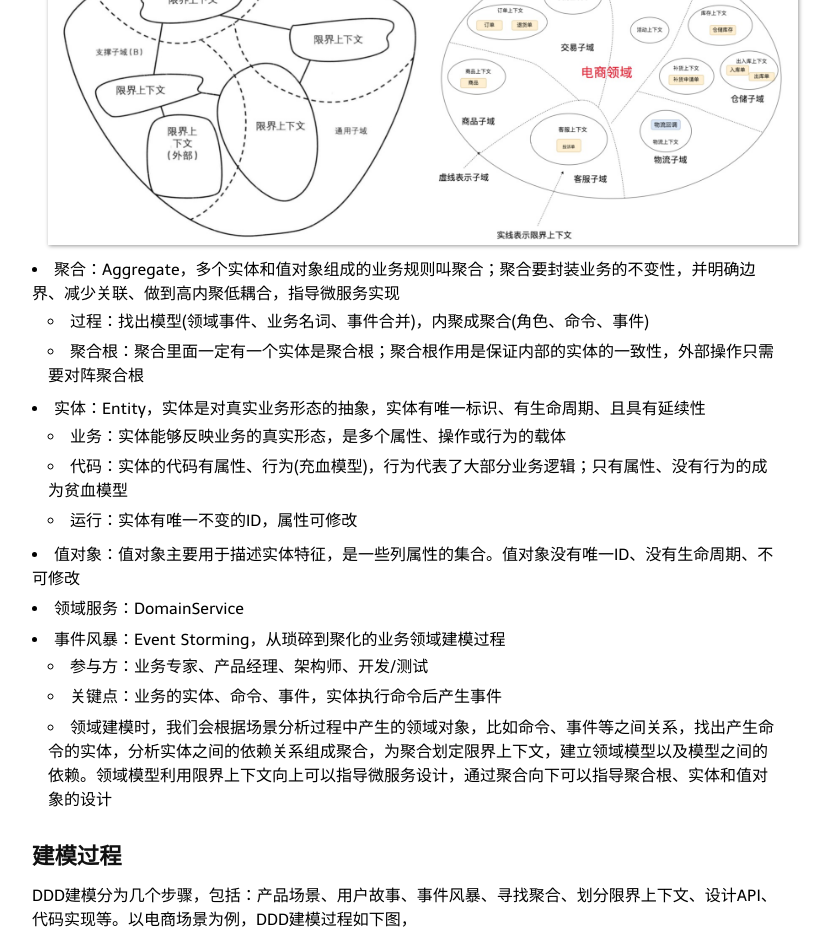
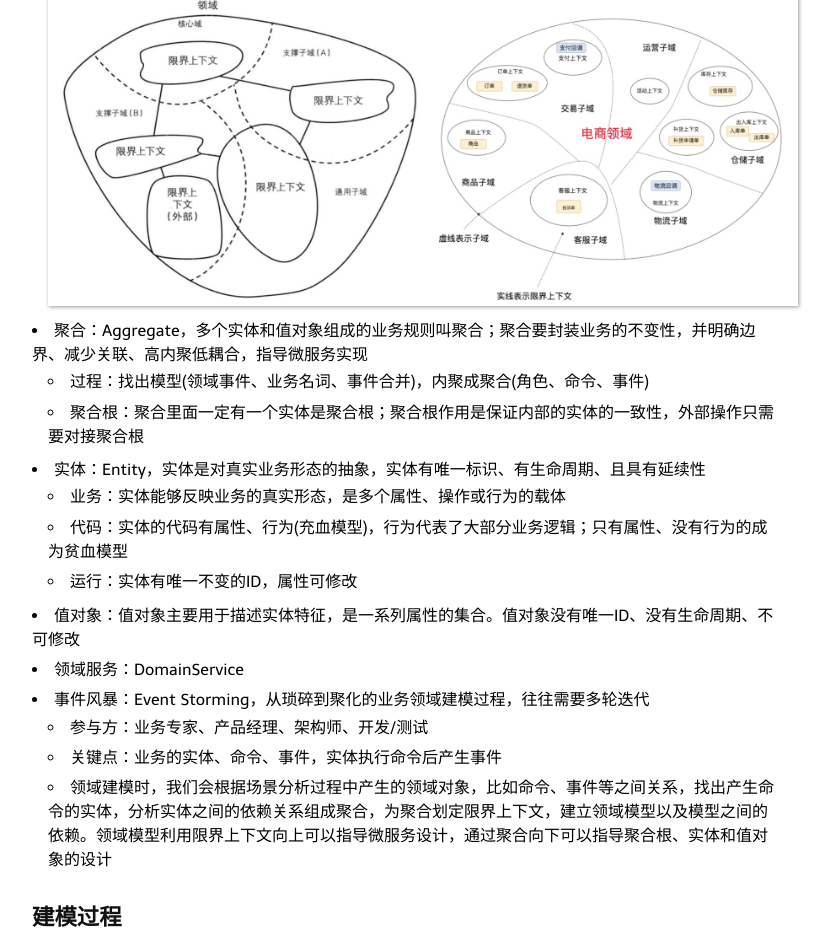
Before and after one commit to niean/niean.github.io, a Jekyll site: the page built from _posts/2023-08-26-se-ddd.markdown, in a window 1280 px wide and 1400 px high, scrolled down 1268 px. Shown: the top 945 px of the window, without its empty margins (233-1065 px from the left). Built offline with Jekyll 4.4.1, drawn with Linux system fonts in a browser that asks for light colours; comment, search, counter and statistics services are not loaded; some of the changed text lies outside the part shown; grey boxes are pictures that could not be loaded.

Commit message:
集中提交

```diff
--- a/_posts/2020-03-15-op-tb.markdown
+++ b/_posts/2020-03-15-op-tb.markdown
@@ -367,7 +367,7 @@
 
 - 目标正义性：提前协同目标，避免争抢资源。设计不佳的安全目标，不但无法贡献于业务目标，反而会争抢人力资源，变成负向生产力。
 - 权利正当性：打破专业封闭，拥抱分权监督。安全专家倾向于单向建设，制定标准(立)、发号施令(执)、审判结果(司)，成为三权独揽的独裁机构。
-    - 为了攫取正当性，催动认知偏差、混淆概念、威逼恐吓，更加招致反感。
+    - 为了攫取正当性，利用风险感知偏差，混淆概念、制造小概率模糊、威逼恐吓，更加招致反感。
 
 除隐私合规外，技术安全团队的价值呈现很尴尬，既有横向协作的使命(通过别人拿结果)、又要操管理者的心(背负安全指标)，左右为难。
 
--- a/_posts/2021-10-08-op-theory.markdown
+++ b/_posts/2021-10-08-op-theory.markdown
@@ -61,7 +61,7 @@
 
 DevOps：是一组过程、方法与系统的统称，用于促进开发、技术运营和质量保障（QA）部门之间的沟通、协作与整合。它的目标是缩短从开发到部署的周期，通过打破开发、测试、运维之间的壁垒，实现持续交付(Continuous Delivery)。
 
-GitOps：GitOps将应用的所有环境配置都通过Git进行管理，并通过自动化的流程进行交付和变更，这样就是GitOps的核心理念。
+GitOps：将技术对象的代码、配置、环境等通过Git进行管理，实现「版本控制、流程自动化」如代码合并触发CICD，效果上做到 可审计、可重复(相似说法是幂等 最终一致)。可重复的一个好的实践是声明式，而非命令式。
 
 FinOps：领域内尚未形成统一认知。
 
--- a/_posts/2023-08-26-se-ddd.markdown
+++ b/_posts/2023-08-26-se-ddd.markdown
@@ -18,7 +18,9 @@
 
 
 ## 基本概念
-- DDD：Domain-Driven Design，领域驱动设计，概念有领域/子域、限界上下文、聚合、实体/值对象等
+- DDD：Domain-Driven Design，领域驱动设计，概念有领域/子域、限界上下文、聚合等
+    - 战略：领域/子域、限界上下文(含通用语言)，上下文映射
+    - 战术：聚合，领域事件
 - 领域：Domain，用于划分**问题空间**，是特定场景下的业务范围；领域之下可以有多个子域，将复杂性分⽽治之
     - 子域：子域是一个明确的专业领域、提供解决方案，分为核心、支撑、通用三类
     - 核心域：决定产品和公司的核心竞争力，直接对业务产生价值
@@ -27,25 +29,25 @@
 - 限界上下文：Bounded Context，用于划分**解决方案空间**，通过限界上下⽂、来明确聚合(或领域)的范围和职责
     - 职责：限界上下文用来明确聚合(或领域)的范围和职责，定义了该领域内部的通用语言、模型和规则
     - 原则：解决相同问题的聚合(或领域)应该被放到同一个限界上下文；如果⼀个聚合同时解决多个问题，则需要对聚合进⾏拆分，拆分后的聚合应该被划分到不同限界上下⽂中
-    - 形式：子域和限界上下文实现时通常是1对1的关系，但也能多对多
+    - 形式：子域和限界上下文实现时通常是1:N的关系，但也能N:N
     - ![page.png](https://raw.githubusercontent.com/niean/niean.github.io/master/images/20230826/ddd-model-boundedcontext.jpg)
-- 聚合：Aggregate，多个实体和值对象组成的业务规则叫聚合；聚合要封装业务的不变性，并明确边界、减少关联、做到高内聚低耦合，指导微服务实现
+- 聚合：Aggregate，多个实体和值对象组成的业务规则叫聚合；聚合要封装业务的不变性，并明确边界、减少关联、高内聚低耦合，指导微服务实现
     - 过程：找出模型(领域事件、业务名词、事件合并)，内聚成聚合(角色、命令、事件)
-    - 聚合根：聚合里面一定有一个实体是聚合根；聚合根作用是保证内部的实体的一致性，外部操作只需要对阵聚合根
+    - 聚合根：聚合里面一定有一个实体是聚合根；聚合根作用是保证内部的实体的一致性，外部操作只需要对接聚合根
 - 实体：Entity，实体是对真实业务形态的抽象，实体有唯一标识、有生命周期、且具有延续性
     - 业务：实体能够反映业务的真实形态，是多个属性、操作或行为的载体
     - 代码：实体的代码有属性、行为(充血模型)，行为代表了大部分业务逻辑；只有属性、没有行为的成为贫血模型
     - 运行：实体有唯一不变的ID，属性可修改
-- 值对象：值对象主要用于描述实体特征，是一些列属性的集合。值对象没有唯一ID、没有生命周期、不可修改
+- 值对象：值对象主要用于描述实体特征，是一系列属性的集合。值对象没有唯一ID、没有生命周期、不可修改
 - 领域服务：DomainService
-- 事件风暴：Event Storming，从琐碎到聚化的业务领域建模过程
+- 事件风暴：Event Storming，从琐碎到聚化的业务领域建模过程，往往需要多轮迭代
     - 参与方：业务专家、产品经理、架构师、开发/测试
     - 关键点：业务的实体、命令、事件，实体执行命令后产生事件
     - 领域建模时，我们会根据场景分析过程中产生的领域对象，比如命令、事件等之间关系，找出产生命令的实体，分析实体之间的依赖关系组成聚合，为聚合划定限界上下文，建立领域模型以及模型之间的依赖。领域模型利用限界上下文向上可以指导微服务设计，通过聚合向下可以指导聚合根、实体和值对象的设计
 
 
 ## 建模过程
-DDD建模分为几个步骤，包括：产品场景、用户故事、事件风暴、寻找聚合、划分限界上下文、设计API、代码实现等。以电商场景为例，DDD建模过程如下图，
+DDD建模分为几个步骤，包括：明确场景、用户故事、事件风暴、寻找聚合、划分限界上下文、设计API、代码实现等。以电商场景为例，DDD建模过程如下图，
 
 ![page.png](https://raw.githubusercontent.com/niean/niean.github.io/master/images/20230826/ddd-model-steps-1.jpg)
 ![page.png](https://raw.githubusercontent.com/niean/niean.github.io/master/images/20230826/ddd-model-steps-2.jpg)
```
Also changed, not shown: other parts of _posts/2021-10-08-op-theory.markdown (+1 -1 lines), other parts of _posts/2023-08-26-se-ddd.markdown (+1 -1 lines), _posts/2022-01-27-op-cn.markdown (+7 -1 lines), _posts/2024-10-31-infra-di.markdown (renamed from _postpres/2023-11-08-infra-da.markdown, +10 -5 lines), 1 other file.
